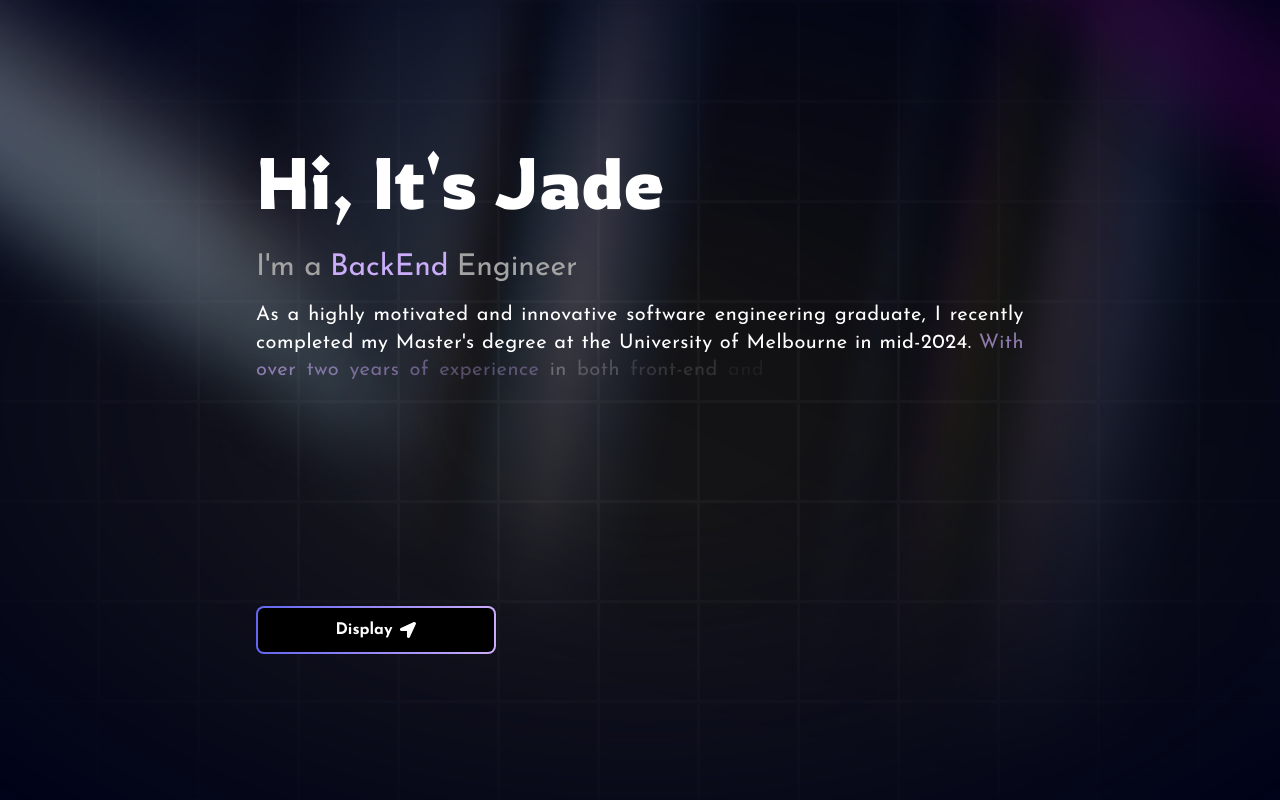
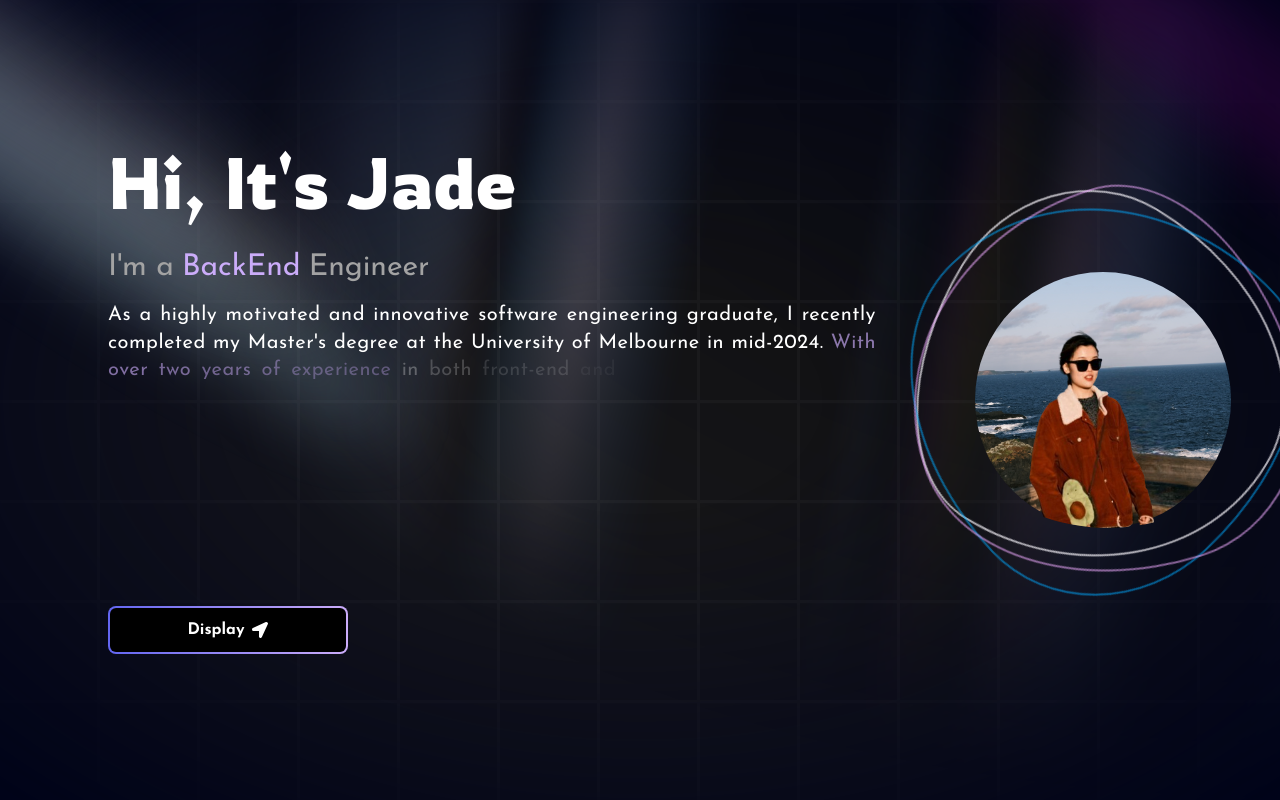
Before and after one commit to Xi3xi/portfolio-Next.js, a Next.js app: page / in a window 1280 px wide. Built offline with nearby package versions, Linux system fonts and the light colour scheme.

Commit message:
Add: css photo module

```diff
--- a/components/Intro.tsx
+++ b/components/Intro.tsx
@@ -8,6 +8,7 @@ import { TextGenerateEffect } from "./ui/TextGenerate";
 import { FlipWords } from "./ui/FlipWords";
 import LitUpButton from "./ui/LitUpButton";
 import { FaLocationArrow } from "react-icons/fa";
+import { Photo } from '../components/Photo';
 
 //rafce in Es7+
 const Intro = () => {
@@ -41,11 +42,11 @@ const Intro = () => {
             className=" h-screen w-full absolute top-0 left-0 flex flex-col gap-4 px-4"
             >
             <div className="h-screen w-full dark:bg-transparent bg-white  dark:bg-grid-white/[0.03] bg-grid-black/[0.00]
-            flex items-center justify-center absolute top-0 left-0">
+            flex items-center justify-center absolute top-0 left-0 gap-10">
                 {/* Radial gradient for the container to give a faded look */}
                 <div className="absolute pointer-events-none inset-0 flex dark:bg-black-100 bg-white [mask-image:radial-gradient(ellipse_at_center,transparent_20%,black)]"/>
 
-                <div className="max-w-[90vw] md:max-w-2xl lg:max-w-[60vw] flex flex-col relative my-20 z-10">
+                <div className="max-w-[90vw] md:max-w-xl lg:max-w-[60vw] flex flex-col relative my-20 z-10">
                     <div className="text-3xl md:text-7xl font-bold text-white text-left">
                         <h1 className={rowdies.className}>Hi, It's Jade </h1>
                     </div>
@@ -70,8 +71,9 @@ const Intro = () => {
                         />
                     </a>
                 </div>
+                <Photo />
+            </div>
 
-            </div>
 
             {/* <div className="text-3xl md:text-7xl font-bold text-white text-center">
                 Hi, It's Jade
--- /dev/null
+++ b/components/Photo.js
@@ -0,0 +1,25 @@
+import photoStyles from './Photo.module.css';
+import React from 'react';
+
+export function Photo() {
+    return (
+        <div className={photoStyles['home-photo']}>
+             <div className={photoStyles['photo']}>
+                    <div className={photoStyles['surrounding']}>
+                        <span className={photoStyles['span']}></span>
+                        <span className={photoStyles['span']}></span>
+                        <span className={photoStyles['span']}></span>
+                        <span className={photoStyles['span']}></span>
+                    </div>
+                    <div className={photoStyles['photo-bg']}>
+                        {/* {background} */}
+                        <img src="background.png" alt="Background"/>
+                    </div>
+                    <div className={photoStyles['object']}>
+                        {/* {role} */}
+                        <img src="role.png" alt="Role"/>
+                    </div>
+                </div>
+        </div>
+    )
+}
--- /dev/null
+++ b/components/Photo.module.css
@@ -0,0 +1,123 @@
+.home-photo{
+    position: relative;
+    border-radius: 50%;
+    width: 20vw;
+    height: 20vw;
+    display: flex;
+}
+.photo{
+    width: 20vw;
+    height: 20vw;
+    border-radius: 50%;
+    position: relative;
+}
+.photo:hover .photo-bg{
+    transform: perspective(1000px) rotateX(25deg) skewX(-15deg);
+    filter: blur(0.8px);
+}
+.photo:hover .object{
+    transform: scale(1.3);
+}
+.photo-bg{
+    position: absolute;
+    width: 20vw;
+    height: 20vw;
+    border-radius: 50%;
+    overflow: hidden;
+    left: 23%;
+    /* box-shadow: 0 0 30px rgba(255, 255, 255, 0.664); */
+    transform-origin: bottom;
+    transition: 1.5s;
+}
+.photo-bg img{
+    width: 100%;
+    height: 100%;
+    object-fit: cover;
+}
+.object{
+    width: 30vw;
+    height: 30vw;
+    border-radius: 50%;
+    position: absolute;
+    /* background: #0095ff; */
+    bottom: 0px;
+    overflow: hidden;
+    transform-origin: bottom;
+    transition: 1.5s;
+}
+.object img{
+    position: relative;
+    width: 100%;
+    height: 70%;
+    left: -9%;
+    bottom: -35%;
+}
+
+.surrounding{
+    position: absolute;
+    display: flex;
+    width: 30vw;
+    height: 30vw;
+    bottom: -20%;
+    left: -3%;
+    justify-content: center;
+    align-items: center;
+}
+.surrounding span:nth-child(1){
+    position: relative;
+    top: 0;
+    left: 0;
+    width: 95%;
+    height: 95%;
+    box-sizing: border-box;
+    border: 2px solid #fdf9ffad;
+    border-radius: 38% 62% 63% 37% / 41% 44% 55% 59%;
+    transition: 0.5s;
+    animation: animate 6s linear infinite;
+}
+.photo:hover span:nth-child(1){
+    border: none;
+    background:#fbfdfd;
+    /* box-shadow: 0 0 30px var(--main-color); */
+}
+
+.surrounding span:nth-child(2){
+    position: absolute;
+    top: 0;
+    left: 0;
+    width: 100%;
+    height: 100%;
+    box-sizing: border-box;
+    border: 2px solid #00aaff86;
+    border-radius: 38% 62% 63% 37% / 41% 44% 55% 59%;
+    transition: 0.5s;
+    animation: animate 4s linear infinite;
+}
+.photo:hover span:nth-child(2){
+    border: none;
+    background:plum;
+    /* box-shadow: 0 0 30px var(--main-color); #00ffee7d*/
+}
+
+.surrounding span:nth-child(3){
+    position: absolute;
+    top: 0;
+    left: 0;
+    width: 100%;
+    height: 100%;
+    box-sizing: border-box;
+    border: 2px solid #eeabff8d;
+    border-radius: 38% 62% 63% 37% / 41% 44% 55% 59%;
+    transition: 0.5s;
+    animation: animate 10s linear infinite;
+}
+.photo:hover span:nth-child(3){
+    border: none;
+    background:#70defab5;
+    transform: scale(1.2);
+    box-shadow: 0 0 30px var(--main-color);
+}
+@keyframes animate{
+    0%{transform: rotate(360deg);}
+    100%{transform: rotate(0deg);}
+}
```
Also changed, not shown: public/background.png (added), public/role.png (added).
